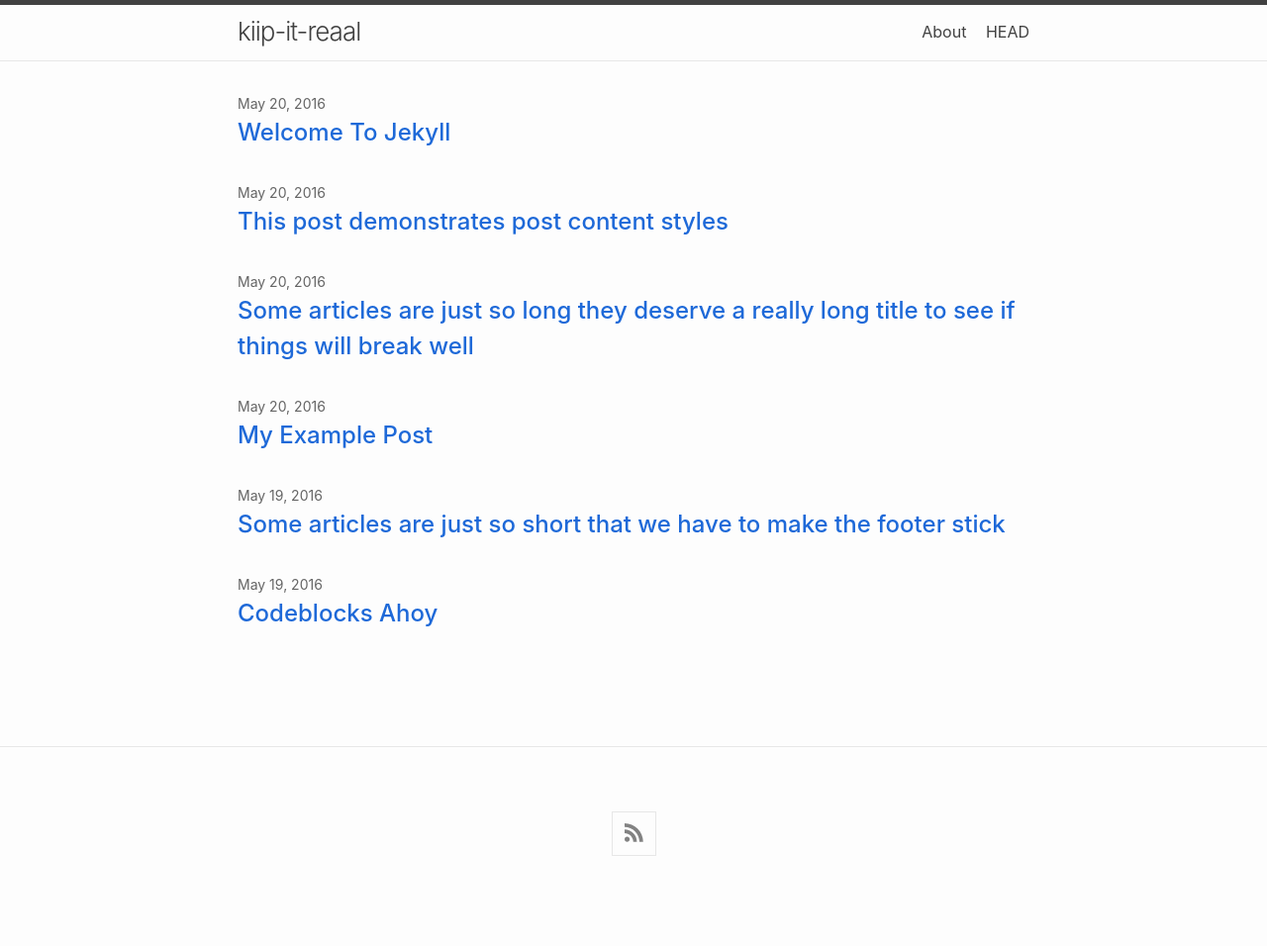
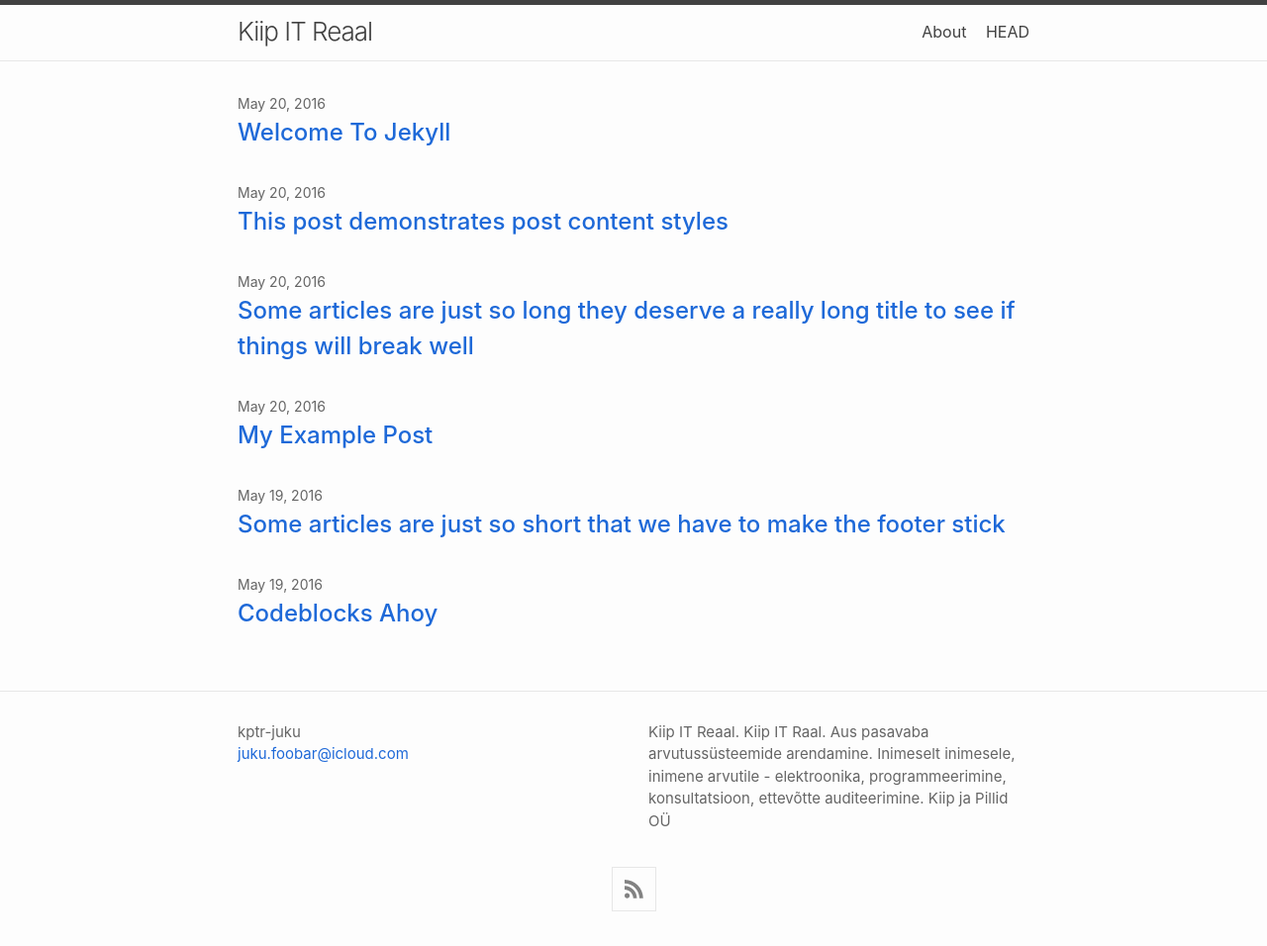
Before and after one commit to kptr-juku/kiip-it-reaal, a Jekyll site: the page built from index.md, in a window 1280 px wide. Shown: the whole page at 99% size. Built offline with Jekyll 4.4.1, drawn with Linux system fonts in a browser that asks for light colours; before the commit the page ends 900 px from its top, so only the background shows below that.

Commit message:
Configure config

```diff
--- a/_config.yml
+++ b/_config.yml
@@ -1,18 +1,18 @@
 # Site-wide settings
 # ------------------
 #
-# title: Your awesome title
-#
-# author:
-#   name: GitHub User
-#   email: your-email@domain.com
+title: Kiip IT Reaal
+author:
+  name: kptr-juku
+  email: juku.foobar@icloud.com
 #
 # The `>` after `description:` means to ignore line-breaks until next key. If
 #   you wish to omit the line-break after the end of text, use `>-` instead.
-# description: >
-#   Write an awesome description for your new site here. You can edit this line
-#   in _config.yml. It will appear in your document head meta (for Google search
-#   results) and in your feed.xml site description.
+description: >
+  Kiip IT Reaal. Kiip IT Raal. Aus pasavaba arvutussüsteemide arendamine.
+  Inimeselt inimesele, inimene arvutile - elektroonika, programmeerimine,
+  konsultatsioon, ettevõtte auditeerimine.
+  Kiip ja Pillid OÜ
 
 
 # Build settings
@@ -20,7 +20,7 @@
 #
 # If you wish to use the gem-version of Minima with or without a Gemfile, use
 #   the following setting:
-# theme: minima
+theme: minima
 #
 # **OR** if you wish to use the theme directly from the GitHub repository by
 #   bypassing a Gemfile, use the following setting instead.
@@ -29,15 +29,15 @@
 # remote_theme: jekyll/minima@d4d779a
 #
 # Minima requires the following plugins:
-# plugins:
-#  - jekyll-feed
-#  - jekyll-seo-tag
+plugins:
+  - jekyll-feed
+  - jekyll-seo-tag
 #
 # Uncomment the following setting if you wish to disable deprecation warnings
 #   from newer versions of sass converter. Adapt as required.
-# sass:
-#   quiet_deps: true
-#   silence_deprecations: [import]
+sass:
+  quiet_deps: true
+  silence_deprecations: [import]
 
 
 # Minima-specific settings (applicable to Minima v3 and above only)
@@ -54,17 +54,18 @@
 #     * solarized-light    Light variant of solarized color scheme.
 #     * solarized-dark     Dark variant of solarized color scheme.
 #     * solarized          Adaptive skin for solarized color scheme skins.
-#   skin: auto
+skin: classic
+
 #
 #   Specific pages for site navigation.
 #     If you wish to link only specific pages in the site-navigation, use this
 #     and list the `path` property (as represented via Liquid) of the pages in
 #     the order they should be rendered.
-#   nav_pages:
-#     - about.md
+nav_pages:
+  - about.md
 #
 #   Set to `true` to show excerpts on the homepage.
-#   show_excerpts: false
+show_excerpts: false
 #
 #   Minima date format.
 #     The default value is "%b %d, %Y" (e.g. Nov 14, 2023).
@@ -77,10 +78,13 @@
 #       * title    Tooltip rendered on hovering over icon.
 #       * icon     Font Awesome icon id. `github` corresponds to `fa-github`.
 #       * url      Full URL of social profile.
-#   social_links:
-#     - title: Minima Theme repository at GitHub
-#       icon: github
-#       url: "https://github.com/jekyll/minima"
+social_links:
+  - title: Connect with me on LinkedIn
+    icon: linkedin
+    url: "https://ee.linkedin.com/in/sven-kautlenbach-0a2a542a"
+  - title: kptr-juku
+    icon: github
+    url: "https://github.com/kptr-juku"
 #     - title: Jekyll at X (formerly Twitter)
 #       icon: x-twitter
 #       url: "https://x.com/jekyllrb"
```
